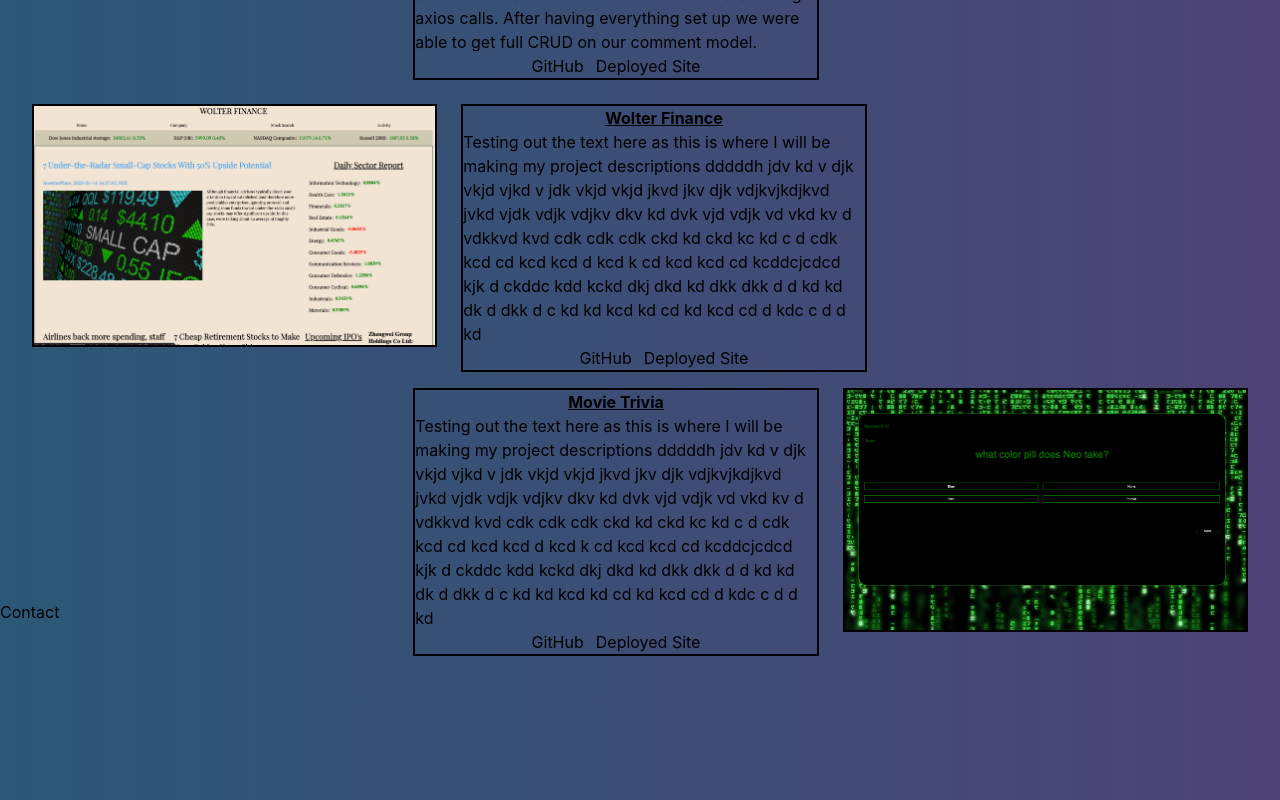
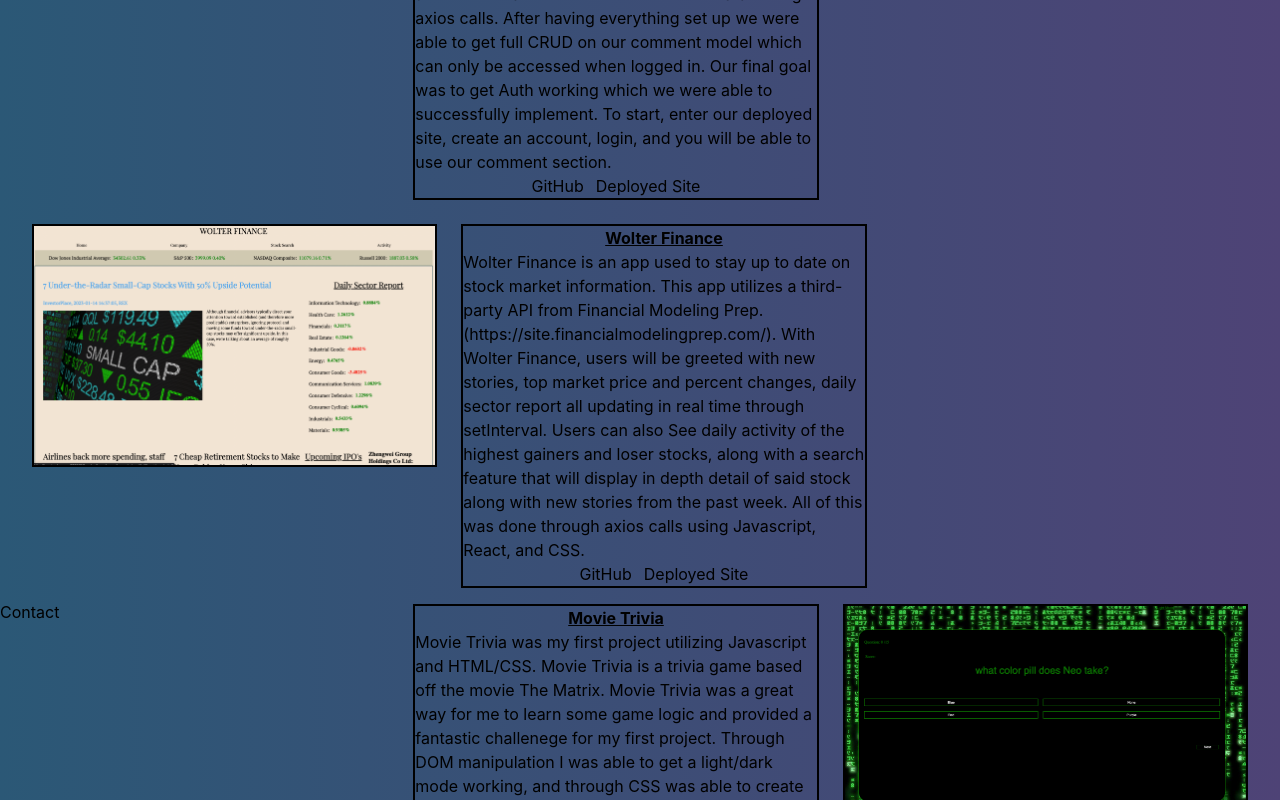
Before and after one commit to Jwolter23/my-portfolio, a React (Create React App) app in the folder portfolio-app/: page / in a window 1280 px wide. Shown: the part 1840-2640 px from the top of the page. Built offline with nearby package versions, Linux system fonts and the light colour scheme.

Commit message:
finished inputting Data into project section

```diff
--- a/portfolio-app/src/components/Home.jsx
+++ b/portfolio-app/src/components/Home.jsx
@@ -48,7 +48,7 @@
                 <div className='flex gap-6 mt-6 justify-end'>
                 <div className='w-1/3 h-2/3 flex flex-col  border-2 '>
                 <h1 className='flex justify-center underline font-bold'>Instrument Store</h1>
-                    <h1 className='w-full h-1/3 flex '>Instrument Store was our first group project, created by me and three other students. Our website acts as a storefront where users can browse the selection of Instruments we provided. Instrument Store utilizes the PERN stack PostgreSQL, Express, React, and Node.js. As the team lead on this project planning using tools like Wireframe, Trello, Lucidchart, and Agile methodologies was extremley important. We began by creating a database in PostgreSQL and associated / seeded these models through Sequelize. Once our back-end was created we created a React-app and set up Controllers, Routes, and Middleware. We then rendered our data through axios calls. After having everything set up we were able to get full CRUD on our comment model. </h1>
+                    <h1 className='w-full h-1/3 flex '>Instrument Store was our first group project, created by me and three other students. Our website acts as a storefront where users can browse the selection of Instruments we provided. Instrument Store utilizes the PERN stack PostgreSQL, Express, React, and Node.js. As the team lead on this project planning using tools like Wireframe, Trello, Lucidchart, and Agile methodologies was extremley important. We began by creating a database in PostgreSQL and associated / seeded these models through Sequelize. Once our back-end was created we created a React-app and set up Controllers, Routes, and Middleware. We then rendered our data through axios calls. After having everything set up we were able to get full CRUD on our comment model which can only be accessed when logged in. Our final goal was to get Auth working which we were able to successfully implement. To start, enter our deployed site, create an account, login, and you will be able to use our comment section. </h1>
                     <div className='flex gap-3 justify-center'>
                     <a href="https://github.com/Jwolter23/Instrument_Store" target="_blank">GitHub</a>
                         <h1>Deployed Site</h1>
@@ -66,7 +66,7 @@
                 </div>
                 <div className='w-1/3 h-2/3 flex flex-col border-2 '>
                 <h1 className='flex justify-center underline font-bold'>Wolter Finance</h1>
-                    <h1 className='w-full h-1/3 flex '>Testing out the text here as this is where I will be making my project descriptions dddddh jdv kd v djk vkjd vjkd v jdk vkjd vkjd jkvd jkv djk vdjkvjkdjkvd jvkd vjdk vdjk vdjkv dkv kd dvk vjd vdjk vd vkd kv d vdkkvd kvd  cdk cdk cdk ckd kd ckd kc kd c d cdk kcd cd kcd kcd d kcd k cd kcd kcd cd kcddcjcdcd kjk d ckddc kdd kckd dkj dkd kd dkk dkk d d kd kd dk d  dkk d c kd kd kcd kd  cd kd kcd cd d kdc c d d kd</h1>
+                    <h1 className='w-full h-1/3 flex '>Wolter Finance is an app used to stay up to date on stock market information. This app utilizes a third-party API from Financial Modeling Prep. (https://site.financialmodelingprep.com/). With Wolter Finance, users will be greeted with new stories, top market price and percent changes, daily sector report all updating in real time through setInterval. Users can also See daily activity of the highest gainers and loser stocks, along with a search feature that will display in depth detail of said stock along with new stories from the past week. All of this was done through axios calls using Javascript, React, and CSS.</h1>
                     <div className='flex gap-3 justify-center'>
                     <a href="https://github.com/Jwolter23/Wolter-Finance" target="_blank">GitHub</a>
                     <a href="https://wolterfinance.netlify.app/" target="_blank">Deployed Site</a>
@@ -79,7 +79,7 @@
                 <div className='flex gap-6 mt-4 justify-end'>
                 <div className='w-1/3 h-2/3 flex flex-col border-2 '>
                 <h1 className='flex justify-center underline font-bold'>Movie Trivia</h1>
-                    <h1 className='w-full h-1/3 flex'>Testing out the text here as this is where I will be making my project descriptions dddddh jdv kd v djk vkjd vjkd v jdk vkjd vkjd jkvd jkv djk vdjkvjkdjkvd jvkd vjdk vdjk vdjkv dkv kd dvk vjd vdjk vd vkd kv d vdkkvd kvd  cdk cdk cdk ckd kd ckd kc kd c d cdk kcd cd kcd kcd d kcd k cd kcd kcd cd kcddcjcdcd kjk d ckddc kdd kckd dkj dkd kd dkk dkk d d kd kd dk d  dkk d c kd kd kcd kd  cd kd kcd cd d kdc c d d kd</h1>
+                    <h1 className='w-full h-1/3 flex'>Movie Trivia was my first project utilizing Javascript and HTML/CSS. Movie Trivia is a trivia game based off the movie The Matrix. Movie Trivia was a great way for me to learn some game logic and provided a fantastic challenege for my first project. Through DOM manipulation I was able to get a light/dark mode working, and through CSS was able to create a typewriter effect for users to see when the app loads.</h1>
                     <div className='flex gap-3 justify-center'>
                     <a href="https://github.com/Jwolter23/Movie_Trivia" target="_blank">GitHub</a>
                     <a href="https://matrix-trivia.surge.sh/" target="_blank">Deployed Site</a>
```
